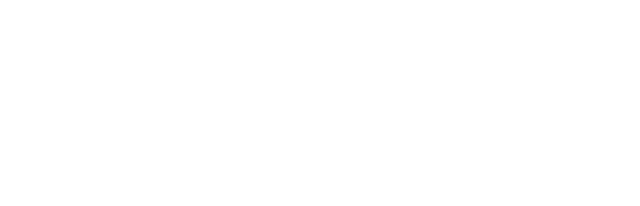
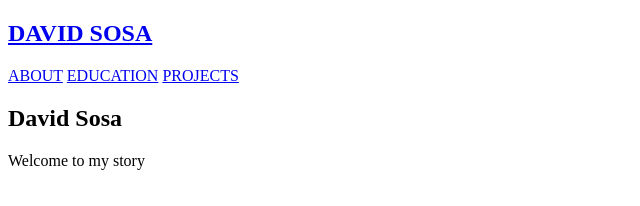
Before and after one commit to davidg7672/davidsosa.github.io, a plain HTML site: page index.html in a window 1280 px wide. Shown: the whole page, without its empty margins (0-640 px from the left). Drawn offline with Linux system fonts and the light colour scheme.

Commit message:
Added a ton more boilier plate code. More to come

```diff
--- a/index.html
+++ b/index.html
@@ -5,5 +5,60 @@
         <meta name="viewport" content="width=device-width, initial-scale=1.0" />
         <title>David Sosa</title>
     </head>
-    <body></body>
+    <body>
+        <!-- header -->
+        <header id="header">
+            <!-- navbar -->
+            <nav class="container lato">
+                <div class="name">
+                    <a href="#header">
+                        <h2 class="name">DAVID SOSA</h2>
+                    </a>
+                </div>
+                <div class="links-container">
+                    <a href="#about" class="link">ABOUT</a>
+                    <a href="#education" class="link">EDUCATION</a>
+                    <a href="#projects" class="link"> PROJECTS </a>
+                </div>
+            </nav>
+        </header>
+
+        <!-- introduction -->
+        <section id="introduction">
+            <div class="item-one"></div>
+            <div class="item-two">
+                <div class="container">
+                    <div>
+                        <h1>David Sosa</h1>
+                        <span>Welcome to my story</span>
+                    </div>
+                    <br />
+                    <div class="typewriter"></div>
+                </div>
+            </div>
+        </section>
+
+        <!-- about -->
+        <section id="about">
+            <div class="container">
+                <div class="console"></div>
+                <div class="image"></div>
+            </div>
+        </section>
+
+        <!-- education -->
+        <section id="education">
+            <div></div>
+        </section>
+
+        <!-- projects -->
+        <section id="projects">
+            <div></div>
+        </section>
+
+        <!-- hobbies -->
+        <section id="hobbies">
+            <div></div>
+        </section>
+    </body>
 </html>
```
